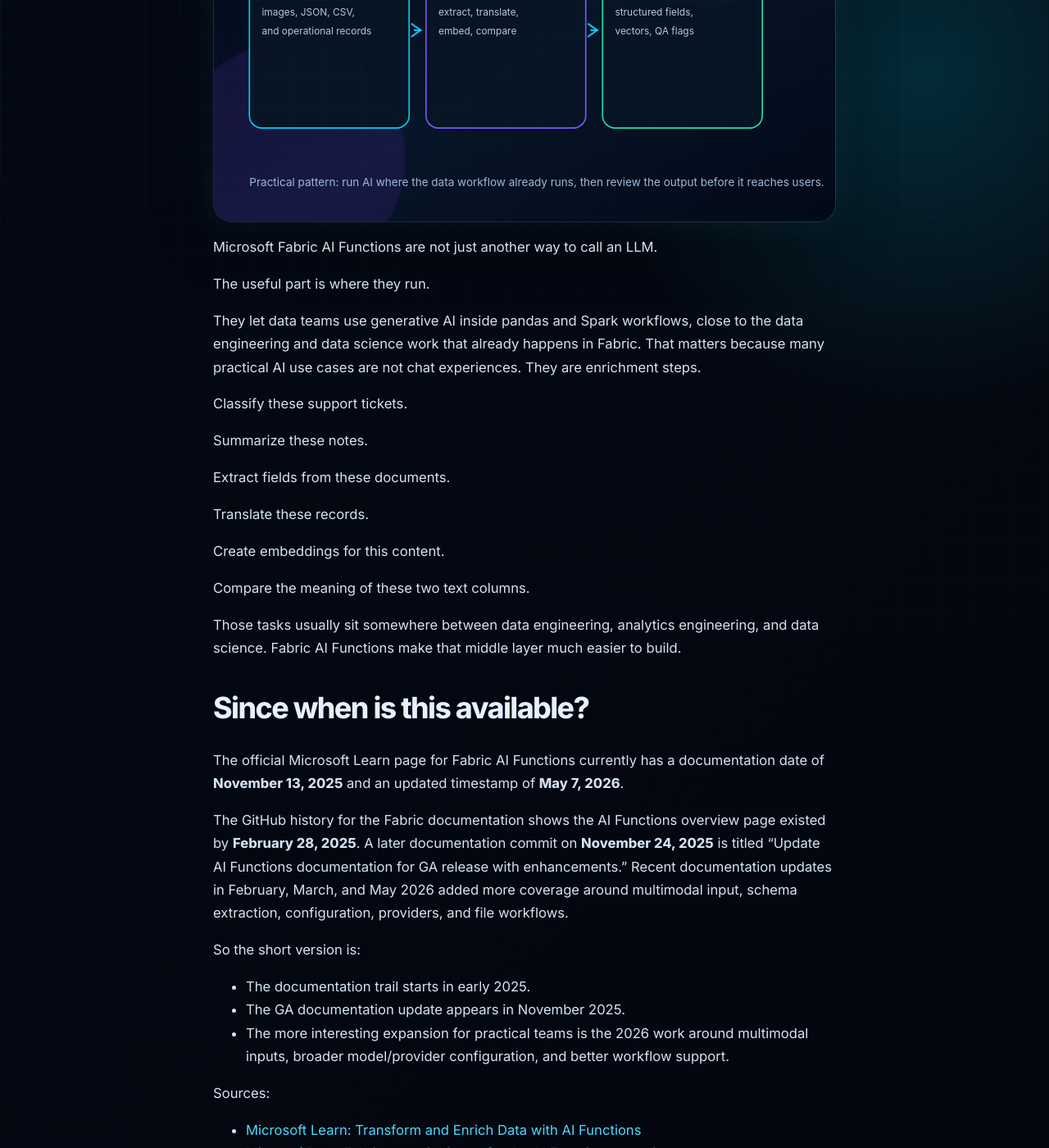
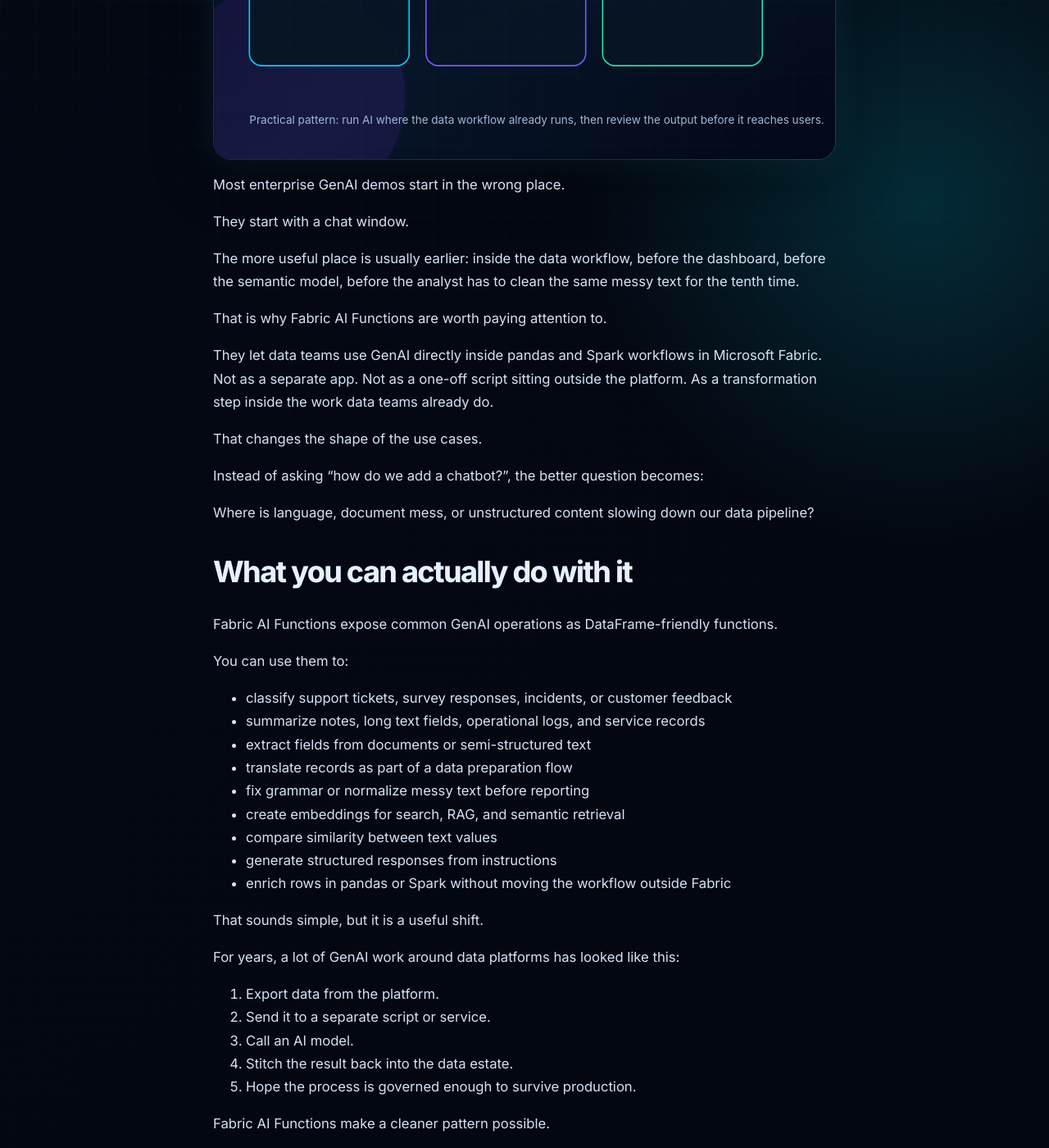
Before and after one commit to Shai-Kr/data-ninja-ai-lab, a Jekyll site: the page built from blog/2026-05-24-fabric-ai-functions-data-workflows.md, in a window 1280 px wide and 1400 px high, scrolled down 884 px. Shown: the whole window at 82% size. Built offline with Jekyll 4.4.1, drawn with Linux system fonts in a browser that asks for light colours; some of the changed text lies outside the part shown.

Commit message:
Add Fabric AI Functions workflow article

```diff
--- a/blog/2026-05-24-fabric-ai-functions-data-workflows.md
+++ b/blog/2026-05-24-fabric-ai-functions-data-workflows.md
@@ -1,83 +1,88 @@
 ---
 layout: post
-title: "Fabric AI Functions Put GenAI Where the Data Work Already Happens"
+title: "Fabric AI Functions Turn GenAI Into a Data Pipeline Step"
 date: 2026-05-24
 author: Shai Karmani
 author_url: https://www.linkedin.com/in/shai-kr
 categories: [Microsoft Fabric, AI, Data Engineering, Data Science]
 tags: [microsoftfabric, ai, dataengineering, datascience, analyticsengineering]
-description: "A practical look at Microsoft Fabric AI Functions, what changed recently, and how data teams can use them inside real pandas, Spark, and multimodal workflows."
+description: "Fabric AI Functions move GenAI into pandas and Spark workflows, where teams can classify, extract, summarize, embed, and enrich messy business data inside Microsoft Fabric."
 image: /assets/blog/fabric-ai-functions-data-workflows/01-ai-functions-pipeline.svg
----
+
 
 ![AI Functions in Fabric data workflow](../assets/blog/fabric-ai-functions-data-workflows/01-ai-functions-pipeline.svg)
 
-Microsoft Fabric AI Functions are not just another way to call an LLM.
+Most enterprise GenAI demos start in the wrong place.
 
-The useful part is where they run.
+They start with a chat window.
 
-They let data teams use generative AI inside pandas and Spark workflows, close to the data engineering and data science work that already happens in Fabric. That matters because many practical AI use cases are not chat experiences. They are enrichment steps.
+The more useful place is usually earlier: inside the data workflow, before the dashboard, before the semantic model, before the analyst has to clean the same messy text for the tenth time.
 
-Classify these support tickets.
+That is why Fabric AI Functions are worth paying attention to.
 
-Summarize these notes.
+They let data teams use GenAI directly inside pandas and Spark workflows in Microsoft Fabric. Not as a separate app. Not as a one-off script sitting outside the platform. As a transformation step inside the work data teams already do.
 
-Extract fields from these documents.
+That changes the shape of the use cases.
 
-Translate these records.
+Instead of asking “how do we add a chatbot?”, the better question becomes:
 
-Create embeddings for this content.
+Where is language, document mess, or unstructured content slowing down our data pipeline?
 
-Compare the meaning of these two text columns.
+## What you can actually do with it
 
-Those tasks usually sit somewhere between data engineering, analytics engineering, and data science. Fabric AI Functions make that middle layer much easier to build.
+Fabric AI Functions expose common GenAI operations as DataFrame-friendly functions.
 
-## Since when is this available?
+You can use them to:
 
-The official Microsoft Learn page for Fabric AI Functions currently has a documentation date of **November 13, 2025** and an updated timestamp of **May 7, 2026**.
+- classify support tickets, survey responses, incidents, or customer feedback
+- summarize notes, long text fields, operational logs, and service records
+- extract fields from documents or semi-structured text
+- translate records as part of a data preparation flow
+- fix grammar or normalize messy text before reporting
+- create embeddings for search, RAG, and semantic retrieval
+- compare similarity between text values
+- generate structured responses from instructions
+- enrich rows in pandas or Spark without moving the workflow outside Fabric
 
-The GitHub history for the Fabric documentation shows the AI Functions overview page existed by **February 28, 2025**. A later documentation commit on **November 24, 2025** is titled "Update AI Functions documentation for GA release with enhancements." Recent documentation updates in February, March, and May 2026 added more coverage around multimodal input, schema extraction, configuration, providers, and file workflows.
+That sounds simple, but it is a useful shift.
 
-So the short version is:
+For years, a lot of GenAI work around data platforms has looked like this:
 
-- The documentation trail starts in early 2025.
-- The GA documentation update appears in November 2025.
-- The more interesting expansion for practical teams is the 2026 work around multimodal inputs, broader model/provider configuration, and better workflow support.
+1. Export data from the platform.
+2. Send it to a separate script or service.
+3. Call an AI model.
+4. Stitch the result back into the data estate.
+5. Hope the process is governed enough to survive production.
 
-Sources:
+Fabric AI Functions make a cleaner pattern possible.
 
-- [Microsoft Learn: Transform and Enrich Data with AI Functions](https://learn.microsoft.com/en-us/fabric/data-science/ai-functions/overview)
-- [MicrosoftDocs Fabric commit history for the AI Functions overview](https://github.com/MicrosoftDocs/fabric-docs/commits/main/docs/data-science/ai-functions/overview.md)
+The AI step can live closer to the lakehouse, notebook, Spark job, data science workflow, Power BI preparation layer, and downstream semantic model.
 
-## What is new in practical terms
+That is a much better starting point for teams that want AI to improve real data work, not just demo well.
 
-The basic idea is simple: AI Functions expose common LLM operations as DataFrame-friendly functions.
+## The big changes that make this interesting
 
-Microsoft lists functions such as:
+There are a few parts that matter more than the feature list.
 
-- `ai.analyze_sentiment`
-- `ai.classify`
-- `ai.embed`
-- `ai.extract`
-- `ai.fix_grammar`
-- `ai.generate_response`
-- `ai.similarity`
-- `ai.summarize`
-- `ai.translate`
+### 1. GenAI becomes part of the pipeline
 
-That list is useful, but the bigger shift is not the names of the functions. It is the workflow.
+The most important change is architectural.
 
-A data team can now treat AI enrichment as a normal transformation step inside Fabric. The output can become another column, another table, another quality review queue, or another curated dataset used downstream by Power BI, notebooks, semantic models, search, or an AI application.
+AI enrichment can become a normal transformation step.
 
-That is a much cleaner pattern than exporting data to a separate script, calling an external AI workflow, and stitching the result back later.
+A notebook can read raw records, apply an AI function, store the output as another column or table, and send that enriched dataset into the next layer of the platform.
+
+That means AI output can be reviewed, versioned, refreshed, tested, governed, and consumed like other data assets.
+
+That is very different from treating GenAI as a sidecar experiment.
 
 ![Before and after workflow for Fabric AI Functions](../assets/blog/fabric-ai-functions-data-workflows/02-before-after-workflow.svg)
 
-## The multimodal part is where this gets more useful
+### 2. Multimodal input makes the use cases much better
 
-Text classification is valuable, but many organizations have the same problem in a less convenient format.
+Text classification is useful, but many business workflows are not clean text.
 
-PDFs.
+They are PDFs.
 
 Screenshots.
 
@@ -89,19 +94,60 @@
 
 Markdown notes.
 
-Operational documents that never quite made it into a clean table.
+Operational documents that never quite made it into a table.
 
-Fabric AI Functions now support multimodal input patterns. Microsoft documents support for image files such as JPG, PNG, GIF, and WebP, documents such as PDF, and common text formats such as MD, TXT, CSV, JSON, and XML.
+Microsoft documents AI Functions support for image files such as JPG, PNG, GIF, and WebP, documents such as PDF, and common text formats such as MD, TXT, CSV, JSON, and XML.
 
-That opens a better class of Fabric workflows.
+That opens better Fabric workflows.
 
-Instead of treating documents as a side process, a team can bring them into the lakehouse workflow, use AI to extract or summarize what matters, and store the result in a structured table for review and reporting.
+A team can bring files into the lakehouse, use AI to extract or summarize what matters, and store the result in structured tables for review and reporting.
 
-That is where I think this feature becomes more than a demo.
+That is the kind of AI use case that can save real operational time.
 
-## What you can actually build with it
+### 3. Embeddings can be created where the content already lives
 
-Here are three practical patterns I would start with.
+`ai.embed` is one of the more important functions because it connects Fabric directly to search and RAG preparation.
+
+A team can take product documentation, policy files, support resolutions, internal wiki pages, field notes, or knowledge base articles and create embeddings as part of the data workflow.
+
+That creates a cleaner path from raw business content to retrieval-ready datasets.
+
+The useful part is not just the embedding itself. It is that the data team can decide what content is approved, what should be excluded, how often embeddings refresh, and what downstream applications are allowed to use.
+
+### 4. The model/provider configuration is becoming more serious
+
+The documentation now covers configuration details around providers and models, including the default model behavior.
+
+That matters because production teams eventually need answers to basic governance questions:
+
+- Which model is being used?
+- Who approved it?
+- Which data can be sent to it?
+- Which capacity pays for it?
+- Which workloads are allowed to use it?
+- What happens when the output is wrong?
+
+This is where Fabric AI Functions become more than a notebook convenience. They become part of the data platform operating model.
+
+### 5. The best output is not “AI magic”. It is a reviewable data asset.
+
+The mistake is to take AI output and treat it as automatically trusted.
+
+The better pattern is to produce reviewable enrichment.
+
+Keep the original value.
+
+Add the AI-generated label, summary, extracted field, or embedding.
+
+Add review flags where needed.
+
+Store the result in a table with ownership and downstream rules.
+
+Then decide what is safe enough for reporting, automation, search, or user-facing apps.
+
+That is how this becomes useful without becoming sloppy.
+
+## Three practical things I would build first
 
 ### 1. Support ticket enrichment
 
@@ -140,13 +186,20 @@
 
 ### 3. Embeddings for search and RAG preparation
 
-`ai.embed` is interesting because it turns Fabric into a stronger preparation layer for semantic search and retrieval workflows.
+A team can take approved internal content and create embeddings as part of the Fabric workflow.
 
-A team can take product documentation, policy files, support resolutions, internal wiki pages, or knowledge base articles and create embeddings as part of the data pipeline.
+That content might include:
 
-That creates a cleaner path from raw content to a retrieval-ready dataset.
+- product documentation
+- policy files
+- support resolutions
+- internal wiki pages
+- knowledge base articles
+- implementation notes
 
-The important part is governance. The data team still needs to decide what content is approved, what should be excluded, how often embeddings are refreshed, and how downstream AI applications use the result.
+The output can become a governed retrieval layer instead of a random pile of files passed into an AI app.
+
+That matters because RAG quality starts before the chat interface. It starts with content selection, metadata, refresh rules, ownership, and preparation.
 
 ![Good use cases for Fabric AI Functions](../assets/blog/fabric-ai-functions-data-workflows/03-use-case-map.svg)
 
@@ -169,39 +222,46 @@
 
 Those details matter. They turn this from a cool notebook feature into a platform decision.
 
-## The right mental model
-
-I would not position AI Functions as a chatbot feature.
-
-I would position them as a data enrichment feature.
-
-That framing makes the architecture clearer.
-
-A normal data pipeline takes raw data, applies transformations, and produces curated data.
-
-An AI-enriched pipeline does the same thing, but one of the transformation steps uses an LLM for work that traditional code handles poorly: language, meaning, summarization, extraction, and classification.
-
-The output still needs engineering discipline.
-
-The pipeline still needs review.
-
-The data still needs ownership.
-
-But the capability is useful because it puts AI closer to the actual work of turning messy business data into something the organization can analyze.
-
 ## My take
 
-Fabric AI Functions are a good example of where enterprise AI is heading.
+Fabric AI Functions are useful because they move GenAI into the unglamorous part of AI work.
 
-Not every AI feature needs to become a chat window.
+The pipeline.
 
-Some of the most valuable AI work will happen quietly inside pipelines, notebooks, quality checks, enrichment jobs, and semantic preparation steps.
+The notebook.
 
-That is the practical opportunity here.
+The enrichment step.
+
+The document cleanup.
+
+The semantic preparation layer.
+
+That is where a lot of business value actually sits.
+
+Not every AI feature needs to become a chat window. Some of the most valuable AI work will happen quietly inside pipelines, quality checks, enrichment jobs, and retrieval preparation steps.
+
+The practical opportunity is simple:
 
 Take the data you already manage in Fabric. Add AI where language, documents, and meaning slow the team down. Store the result as a governed data asset. Review it before it reaches users.
 
 That is a much better direction than treating AI as a separate island next to the data platform.
 
+## When did this become available?
+
+The official Microsoft Learn page for Fabric AI Functions currently has a documentation date of **November 13, 2025** and an updated timestamp of **May 7, 2026**.
+
+The GitHub history for the Fabric documentation shows the AI Functions overview page existed by **February 28, 2025**. A later documentation commit on **November 24, 2025** is titled “Update AI Functions documentation for GA release with enhancements.” Recent documentation updates in February, March, and May 2026 added more coverage around multimodal input, schema extraction, configuration, providers, and file workflows.
+
+So the short version is:
+
+- The documentation trail starts in early 2025.
+- The GA documentation update appears in November 2025.
+- The more interesting expansion for practical teams is the 2026 work around multimodal inputs, broader model/provider configuration, schema extraction, and file workflows.
+
+## Sources
+
+- [Microsoft Learn: Transform and Enrich Data with AI Functions](https://learn.microsoft.com/en-us/fabric/data-science/ai-functions/overview)
+- [MicrosoftDocs Fabric commit history for the AI Functions overview](https://github.com/MicrosoftDocs/fabric-docs/commits/main/docs/data-science/ai-functions/overview.md)
+
 **Shai Karmani**
 [Let’s connect on LinkedIn](https://www.linkedin.com/in/shai-kr)
```
Also changed, not shown: index.md (+2 -2 lines).
